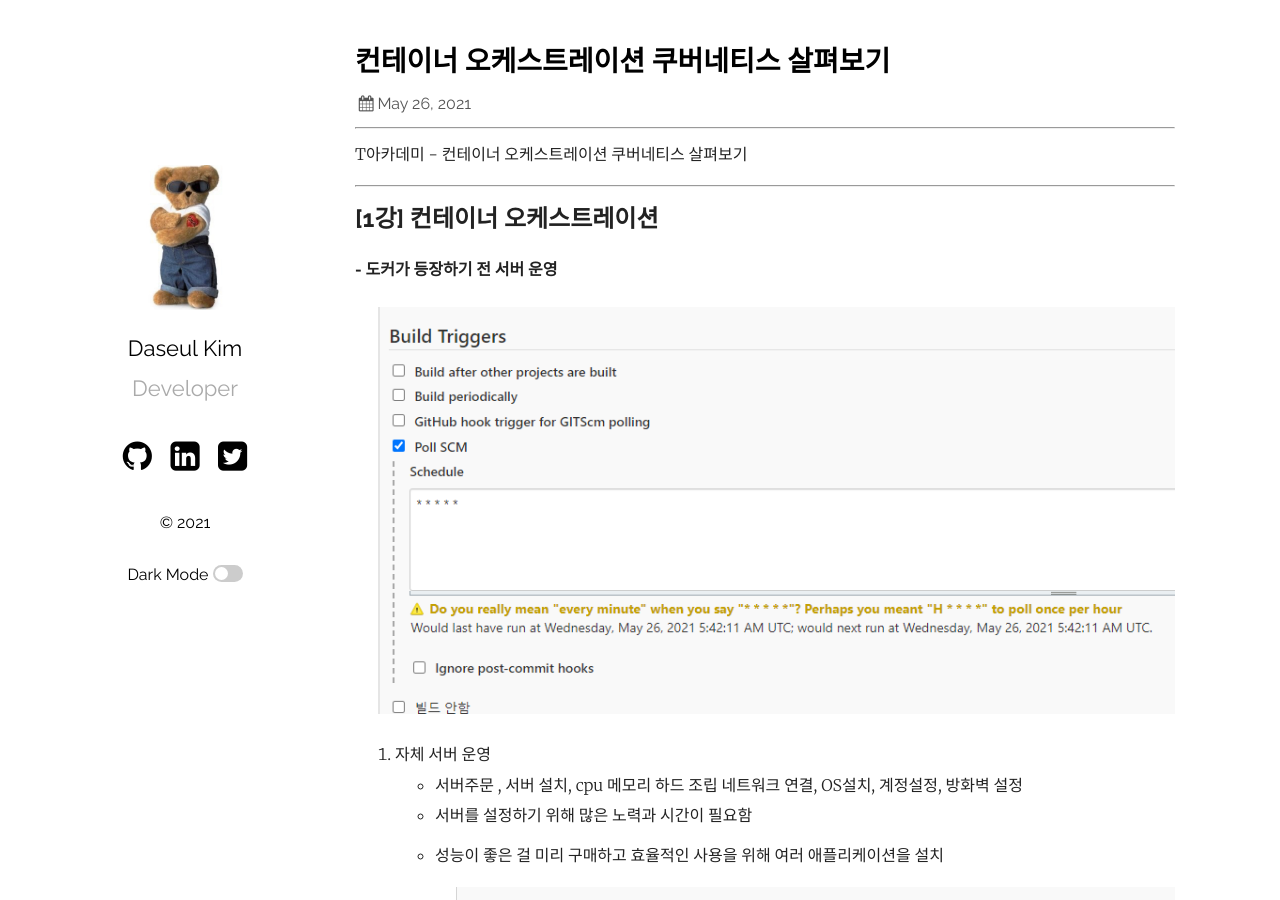
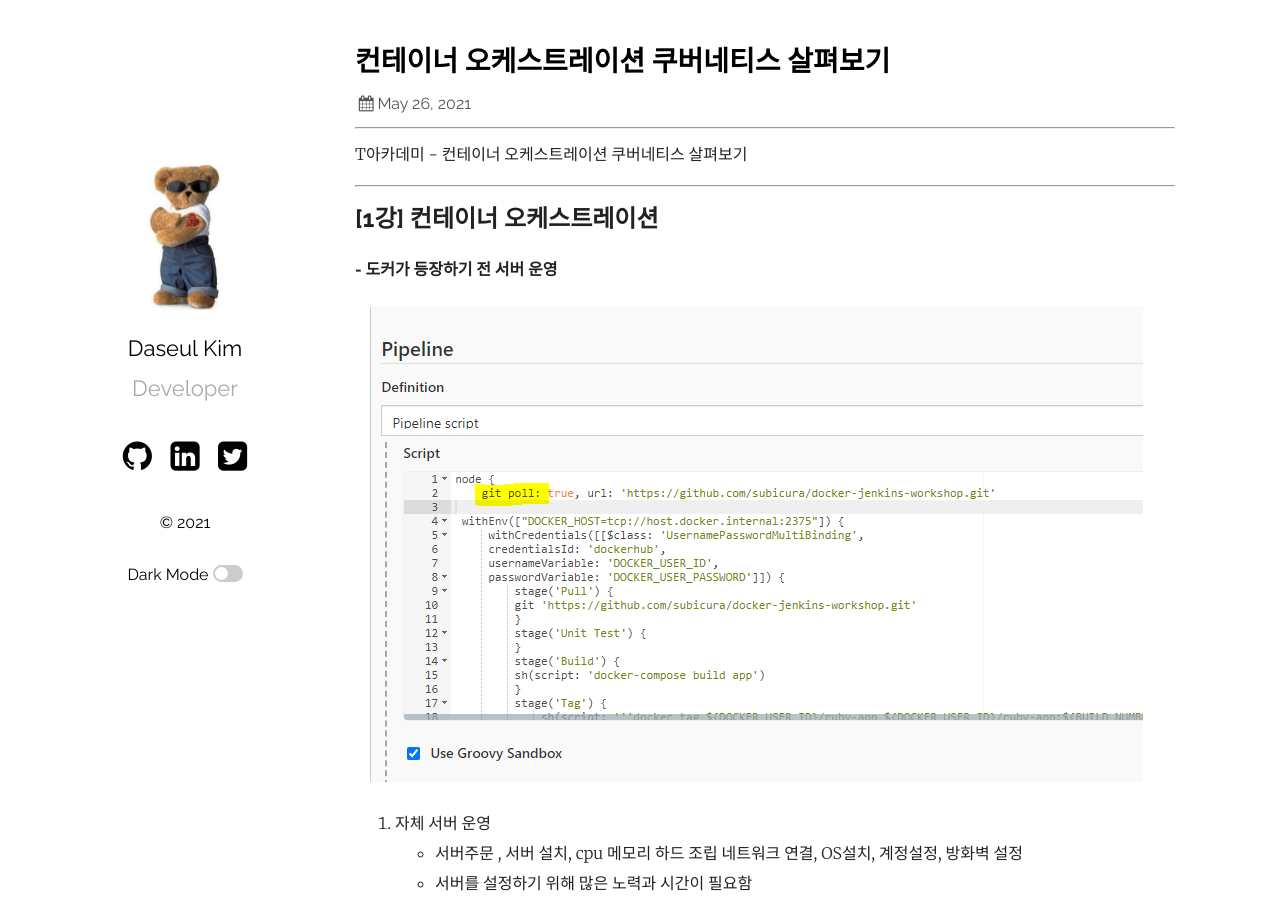
Before and after one commit to das101096/my-blog, a Jekyll site: the page built from _posts/2021-05-26-kubernates.markdown, in a window 1280 px wide and 900 px high. Built offline with Jekyll 4.4.1, drawn with Linux system fonts in a browser that asks for light colours.

Commit message:
docker commit

```diff
--- a/_posts/2021-05-26-kubernates.markdown
+++ b/_posts/2021-05-26-kubernates.markdown
@@ -13,14 +13,14 @@ T아카데미 - 컨테이너 오케스트레이션 쿠버네티스 살펴보기
 ## [1강] 컨테이너 오케스트레이션
 
 #### - **도커가 등장하기 전 서버 운영**
-  <img data-action="zoom" src='{{ "/image/63.PNG" | relative_url }}' alt='absolute'>
+  <img data-action="zoom" src='{{ "/image/64.PNG" | relative_url }}' alt='absolute'>
 
   1. 자체 서버 운영
       - 서버주문 , 서버 설치, cpu 메모리 하드 조립 네트워크 연결, OS설치, 계정설정, 방화벽 설정
       - 서버를 설정하기 위해 많은 노력과 시간이 필요함
       - 성능이 좋은 걸 미리 구매하고 효율적인 사용을 위해 여러 애플리케이션을 설치
 
-        <img data-action="zoom" src='{{ "/image/63.PNG" | relative_url }}' alt='absolute'>
+        <img data-action="zoom" src='{{ "/image/65.PNG" | relative_url }}' alt='absolute'>
 
       - 단계를 지날 때 마다 명령어를 이용함 ex)  cp, mv, rm
       - ruby 버전을 변경 하게 되면 이후 모든 상태에 영향이 감 (위험)
```
